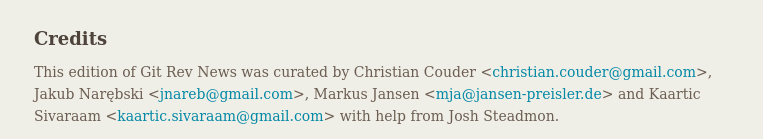
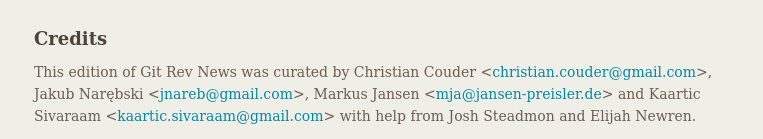
Before and after one commit to git/git.github.io, a Jekyll site: the page built from rev_news/drafts/edition-79.md, in a window 1280 px wide and 900 px high, scrolled down 2869 px. Shown: the part 758-897 px from the top of the window, without its empty margins (375-1138 px from the left). Built offline with Jekyll 4.4.1, drawn with Linux system fonts in a browser that asks for light colours.

Commit message:
rn-79: add Elijah Newren among the helpers

```diff
--- a/rev_news/drafts/edition-79.md
+++ b/rev_news/drafts/edition-79.md
@@ -244,4 +244,4 @@
 Jakub Narębski &lt;<jnareb@gmail.com>&gt;,
 Markus Jansen &lt;<mja@jansen-preisler.de>&gt; and
 Kaartic Sivaraam &lt;<kaartic.sivaraam@gmail.com>&gt;
-with help from Josh Steadmon.
+with help from Josh Steadmon and Elijah Newren.
```
